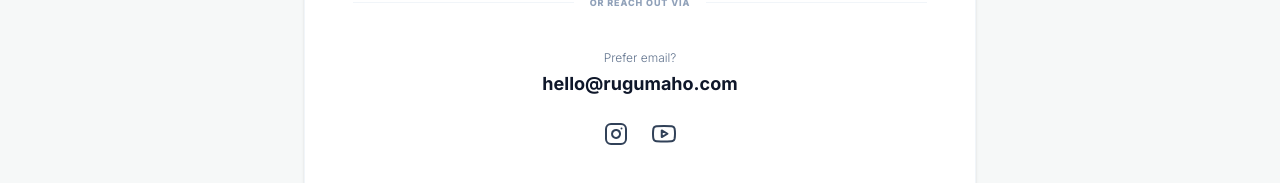
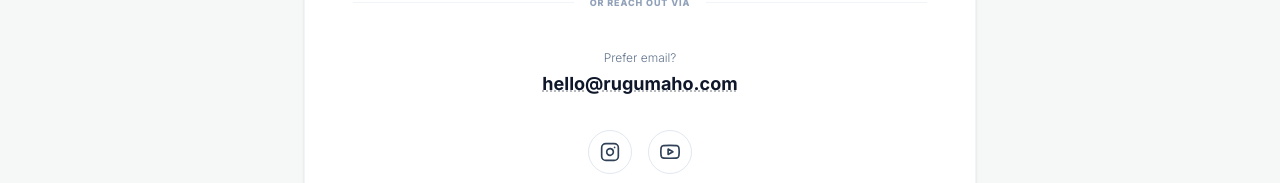
Before and after one commit to alecbideri/rugumaho, a Next.js app: page /contact in a window 1280 px wide. Shown: the part 769-952 px from the top of the page. Built offline with nearby package versions, Linux system fonts and the light colour scheme; no server answers; a web font is replaced by a local one.

Commit message:
Enhance hover states and text contrast for Navbar search items, email, and social icons

```diff
--- a/app/about/page.tsx
+++ b/app/about/page.tsx
@@ -108,7 +108,7 @@ export default function AboutPage() {
           <div className="flex flex-wrap justify-center gap-4">
             <Link
               href="/contact"
-              className="bg-primary text-slate-950 px-8 py-3.5 rounded-lg text-sm font-bold shadow-lg shadow-primary/20 hover:opacity-95 transition-all"
+              className="bg-primary text-white dark:text-slate-955 px-8 py-3.5 rounded-lg text-sm font-bold shadow-lg shadow-primary/20 hover:bg-primary/90 transition-all hover:scale-[1.02] active:scale-98 cursor-pointer"
             >
               Get in Touch
             </Link>
--- a/app/contact/page.tsx
+++ b/app/contact/page.tsx
@@ -177,36 +177,36 @@ export default function ContactPage() {
           </div>
 
           {/* Contact footnotes direct email and socials */}
-          <div className="text-center space-y-4">
+          <div className="text-center space-y-6">
             <div className="space-y-1">
               <p className="text-xs text-slate-500 font-light">Prefer email?</p>
               <a
                 href="mailto:hello@rugumaho.com"
-                className="text-primary hover:underline text-lg font-bold transition-all"
+                className="text-primary hover:text-primary/70 inline-block text-lg font-bold transition-all hover:scale-[1.02] active:scale-98 underline decoration-dotted decoration-primary/30 hover:decoration-solid"
               >
                 hello@rugumaho.com
               </a>
             </div>
 
             {/* Flat Outlined Social Row */}
-            <div className="flex gap-6 justify-center items-center pt-2">
+            <div className="flex gap-4 justify-center items-center pt-2">
               <a
                 href="https://instagram.com"
                 target="_blank"
                 rel="noopener noreferrer"
-                className="text-slate-700 hover:text-primary transition-colors cursor-pointer"
+                className="size-11 rounded-full border border-slate-200 dark:border-slate-800 flex items-center justify-center text-slate-700 hover:text-white dark:hover:text-slate-900 hover:bg-slate-900 dark:hover:bg-white hover:border-slate-900 dark:hover:border-white transition-all cursor-pointer hover:scale-110 active:scale-95"
                 aria-label="Instagram"
               >
-                <InstagramIcon className="w-6 h-6" />
+                <InstagramIcon className="w-5 h-5" />
               </a>
               <a
                 href="https://youtube.com"
                 target="_blank"
                 rel="noopener noreferrer"
-                className="text-slate-700 hover:text-primary transition-colors cursor-pointer"
+                className="size-11 rounded-full border border-slate-200 dark:border-slate-800 flex items-center justify-center text-slate-700 hover:text-white dark:hover:text-slate-900 hover:bg-slate-900 dark:hover:bg-white hover:border-slate-900 dark:hover:border-white transition-all cursor-pointer hover:scale-110 active:scale-95"
                 aria-label="YouTube"
               >
-                <YoutubeIcon className="w-6 h-6" />
+                <YoutubeIcon className="w-5 h-5" />
               </a>
             </div>
           </div>
--- a/components/Navbar.tsx
+++ b/components/Navbar.tsx
@@ -158,7 +158,7 @@ export default function Navbar() {
                             setShowDropdown(false);
                             setSearchQuery("");
                           }}
-                          className="flex items-center gap-3 p-2.5 hover:bg-slate-50 rounded-lg transition-colors group text-left"
+                          className="flex items-center gap-3 p-2.5 hover:bg-slate-900 dark:hover:bg-slate-800 rounded-lg transition-all group text-left"
                         >
                           {post.coverImage && (
                             <img
@@ -168,10 +168,10 @@ export default function Navbar() {
                             />
                           )}
                           <div className="min-w-0 flex-1">
-                            <span className="inline-block text-[9px] font-extrabold uppercase tracking-wider text-primary mb-0.5">
+                            <span className="inline-block text-[9px] font-extrabold uppercase tracking-wider text-primary group-hover:text-white transition-colors mb-0.5">
                               {post.category}
                             </span>
-                            <p className="text-xs font-bold text-slate-900 group-hover:text-primary transition-colors truncate">
+                            <p className="text-xs font-bold text-slate-900 group-hover:text-white transition-colors truncate">
                               {post.title}
                             </p>
                           </div>
@@ -279,7 +279,7 @@ export default function Navbar() {
                           setSearchQuery("");
                           setIsOpen(false);
                         }}
-                        className="flex items-center gap-3 p-2.5 hover:bg-slate-50 rounded-lg transition-colors group text-left"
+                        className="flex items-center gap-3 p-2.5 hover:bg-slate-900 dark:hover:bg-slate-800 rounded-lg transition-all group text-left"
                       >
                         {post.coverImage && (
                           <img
@@ -289,10 +289,10 @@ export default function Navbar() {
                           />
                         )}
                         <div className="min-w-0 flex-1">
-                          <span className="inline-block text-[9px] font-extrabold uppercase tracking-wider text-primary mb-0.5">
+                          <span className="inline-block text-[9px] font-extrabold uppercase tracking-wider text-primary group-hover:text-white transition-colors mb-0.5">
                             {post.category}
                           </span>
-                          <p className="text-xs font-bold text-slate-900 group-hover:text-primary transition-colors truncate">
+                          <p className="text-xs font-bold text-slate-900 group-hover:text-white transition-colors truncate">
                             {post.title}
                           </p>
                         </div>
```
